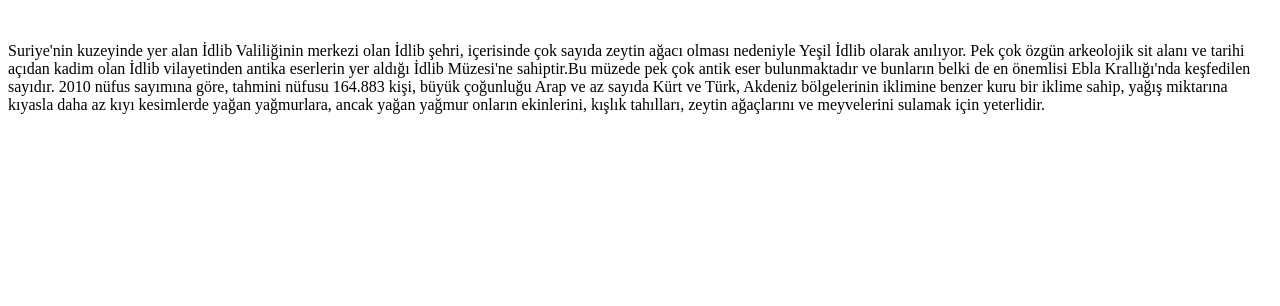
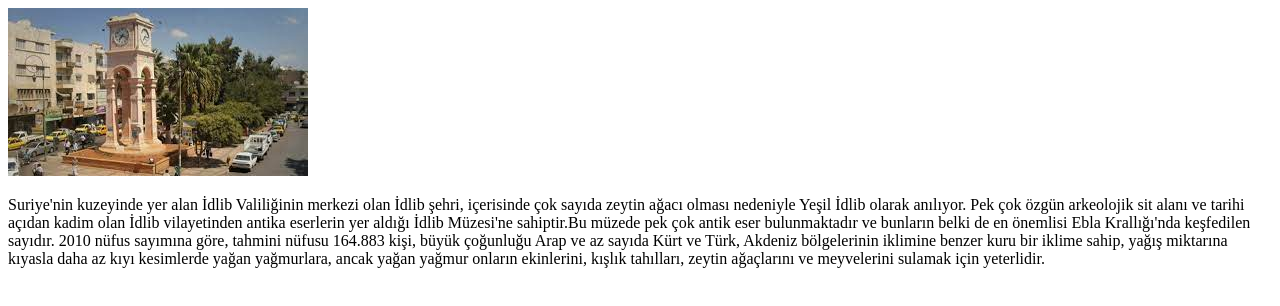
Before and after one commit to Mohamedalkerdi/g2112odev, a plain HTML site: page MyCıty.html in a window 1280 px wide. Drawn offline with Linux system fonts and the light colour scheme.

Commit message:
duzeltme

```diff
--- a/MyCıty.html
+++ b/MyCıty.html
@@ -7,7 +7,7 @@
     <title>MyCity</title>
 </head>
 <body>
-    <img src="dgshsthdtjf.jpg" alt="">
+    <img src="download (1).jpg" alt="">
     <p>Suriye'nin kuzeyinde yer alan İdlib Valiliğinin merkezi olan İdlib şehri, içerisinde çok sayıda zeytin ağacı olması nedeniyle Yeşil İdlib olarak anılıyor. Pek çok özgün arkeolojik sit alanı ve tarihi açıdan kadim olan İdlib vilayetinden antika eserlerin yer aldığı İdlib Müzesi'ne sahiptir.Bu müzede pek çok antik eser bulunmaktadır ve bunların belki de en önemlisi Ebla Krallığı'nda keşfedilen sayıdır. 2010 nüfus sayımına göre, tahmini nüfusu 164.883 kişi, büyük çoğunluğu Arap ve az sayıda Kürt ve Türk, Akdeniz bölgelerinin iklimine benzer kuru bir iklime sahip, yağış miktarına kıyasla daha az kıyı kesimlerde yağan yağmurlara, ancak yağan yağmur onların ekinlerini, kışlık tahılları, zeytin ağaçlarını ve meyvelerini sulamak için yeterlidir.</p>
 </body>
 </html>
```
Also changed, not shown: download (1).jpg (added).
